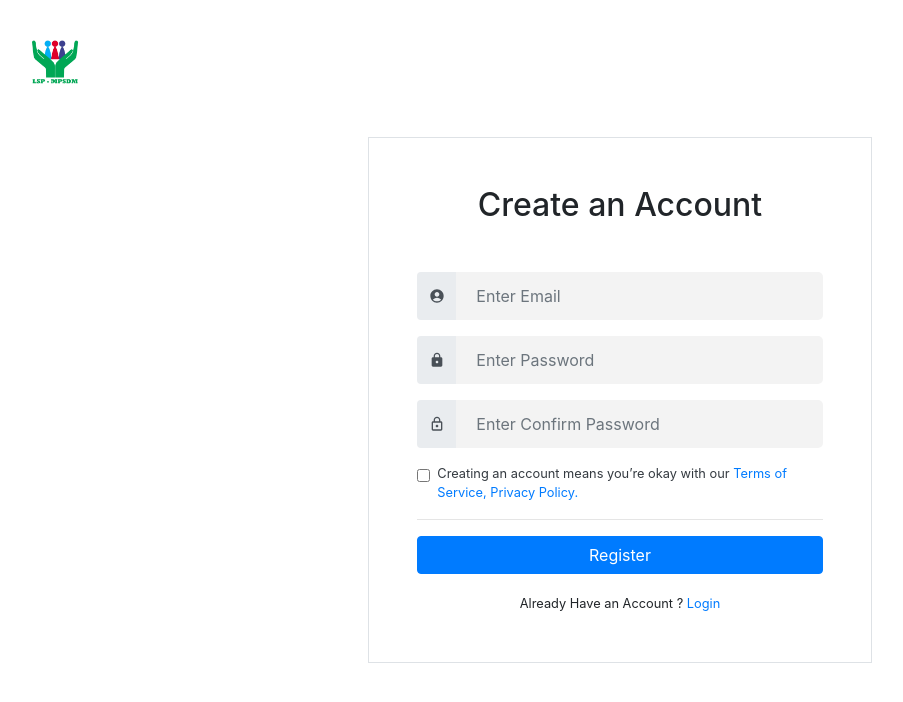
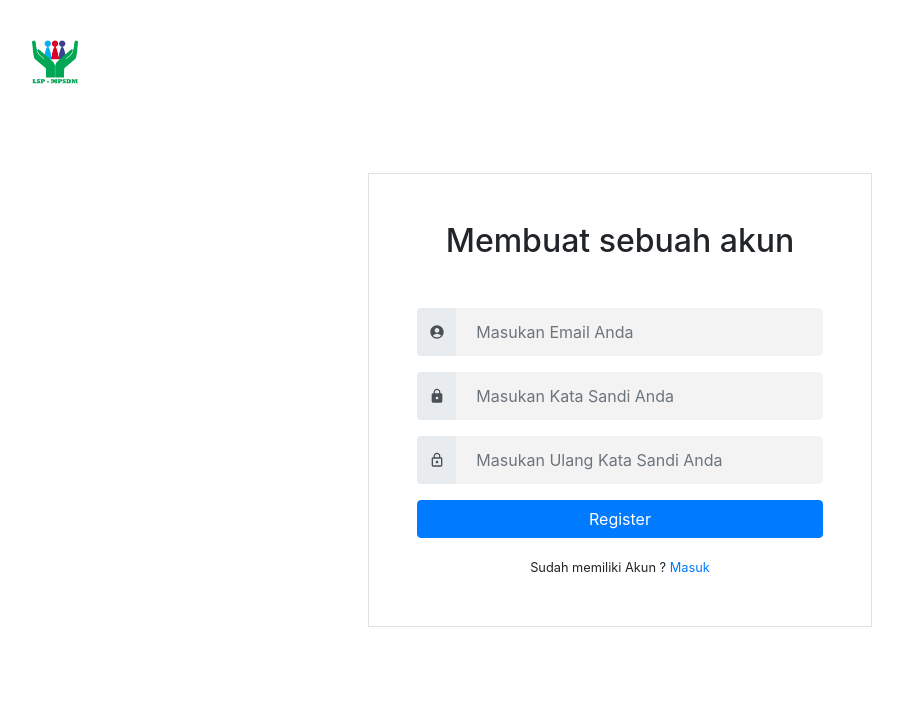
Before and after one commit to Ujian-Online/ujian-online-reactjs, a React (Create React App) app: page /registrasi in a window 1280 px wide. Shown: the top 702 px of the page, without its empty margins (20-923 px from the left). Built offline with nearby package versions, Linux system fonts and the light colour scheme.

Commit message:
translate form register, login, lupa password

```diff
--- a/src/components/login/LoginForm.jsx
+++ b/src/components/login/LoginForm.jsx
@@ -61,7 +61,7 @@ const LoginForm = () => {
     return (<>
 
         <form className="p-4 p-lg-5 border" onSubmit={onSubmit} >
-            <h2 className="text-center mb-4 mb-lg-5">Login Account</h2>
+            <h2 className="text-center mb-4 mb-lg-5">Masuk dengan akun LSPMPSDM</h2>
             <div className="form-group">
                 <InputGroup className="mb-2">
                     <InputGroup.Prepend>
@@ -73,7 +73,7 @@ const LoginForm = () => {
                     className='py-4'
                     onChange={onChangeState('username')}
                     value={user.username}
-                    placeholder="Enter Username or Email" />
+                    placeholder="Masukan Username atau Email" />
                 </InputGroup>
             </div>
             <div className="form-group mt-4">
@@ -88,15 +88,15 @@ const LoginForm = () => {
                     className='py-4'
                     onChange={onChangeState('password')}
                     value={user.password}
-                    placeholder="Enter Password" />
+                    placeholder="Masukan Kata Sandi" />
                 </InputGroup>
             </div>
             <div className='d-flex justify-content-between' >
                 <small>
-                    <Link to='/registrasi' className='ml-xs-5'>Create a New Account</Link>
+                    <Link to='/registrasi' className='ml-xs-5'>Membuat Sebuah Akun baru</Link>
                 </small>
                 <small>
-                    <Link to='/forget-Password' className='ml-xs-5'>Forget Password ?</Link>
+                    <Link to='/forget-Password' className='ml-xs-5'>Lupa Kata Sandi ?</Link>
                 </small>
             </div>
             <hr />
--- a/src/components/lupaPassword/ForgetForm.jsx
+++ b/src/components/lupaPassword/ForgetForm.jsx
@@ -3,7 +3,7 @@ import {Link} from 'react-router-dom'
 const ForgetForm = () => {
     return (<>
         <form className="p-lg-5">
-            <h2 className="text-center mb-3 mb-lg-5">Forgot Password</h2>
+            <h2 className="text-center mb-3 mb-lg-5">Lupa Kata Sandi</h2>
             <p className="text-left xs-5 mb-lg-5 mb-5">
                 Masukkan email yang terdaftar. Kami akan mengirimkan kode verifikasi untuk atur ulang kata sandi.
             </p>
--- a/src/components/register/RegisterForm.jsx
+++ b/src/components/register/RegisterForm.jsx
@@ -65,7 +65,7 @@ const RegisterForm = () => {
     return (
         <>
         <Form noValidate className="p-3 p-lg-5 text-left border" onSubmit={ onSubmit } >
-            <h2 className="text-center mb-4 mb-lg-5">Create an Account</h2>
+            <h2 className="text-center mb-4 mb-lg-5">Membuat sebuah akun</h2>
             <div className="form-group">
                 <InputGroup className="mb-2">
                     <InputGroup.Prepend>
@@ -78,7 +78,7 @@ const RegisterForm = () => {
                         required
                         onChange={onChangeState('username')}
                         value={user.username}
-                        placeholder="Enter Email" />
+                        placeholder="Masukan Email Anda" />
                 </InputGroup>
             <div className="form-group">
             </div>
@@ -96,7 +96,7 @@ const RegisterForm = () => {
                         value={user.password}
                         isInvalid={ user.password !== user.confirm_password }
                         isValid={ isValidPassword() }
-                        placeholder="Enter Password" />
+                        placeholder="Masukan Kata Sandi Anda" />
                 </InputGroup>
             </div>
             <div className="form-group">
@@ -114,10 +114,10 @@ const RegisterForm = () => {
                         value={user.confirm_password}
                         isInvalid={ user.password !== user.confirm_password }
                         isValid={ isValidPassword() }
-                        placeholder="Enter Confirm Password" />
+                        placeholder="Masukan Ulang Kata Sandi Anda" />
                 </InputGroup>
             </div>
-            <div className="form-group form-check">
+            {/* <div className="form-group form-check">
                 <small >
                     <input className="form-check-input" type="checkbox" id="aggrement" required />
                     <label className="form-check-label text-dark" htmlFor="aggrement">
@@ -125,14 +125,14 @@ const RegisterForm = () => {
                     </label>
                 </small>
             </div>
-            <hr />
+            <hr /> */}
             <div className="form-group ">
                 <button type="submit" className="btn btn-primary btn-block">
                     { auth.isLoading ? renderLoading() : 'Register' }
                 </button>
             </div>
             <div className="ml-auto mr-auto text-center">
-                <small >Already Have an Account ? <Link to='/login' >Login</Link></small>
+                <small >Sudah memiliki Akun ? <Link to='/login' >Masuk</Link></small>
             </div>
         </Form>
         { renderModal() }
```
